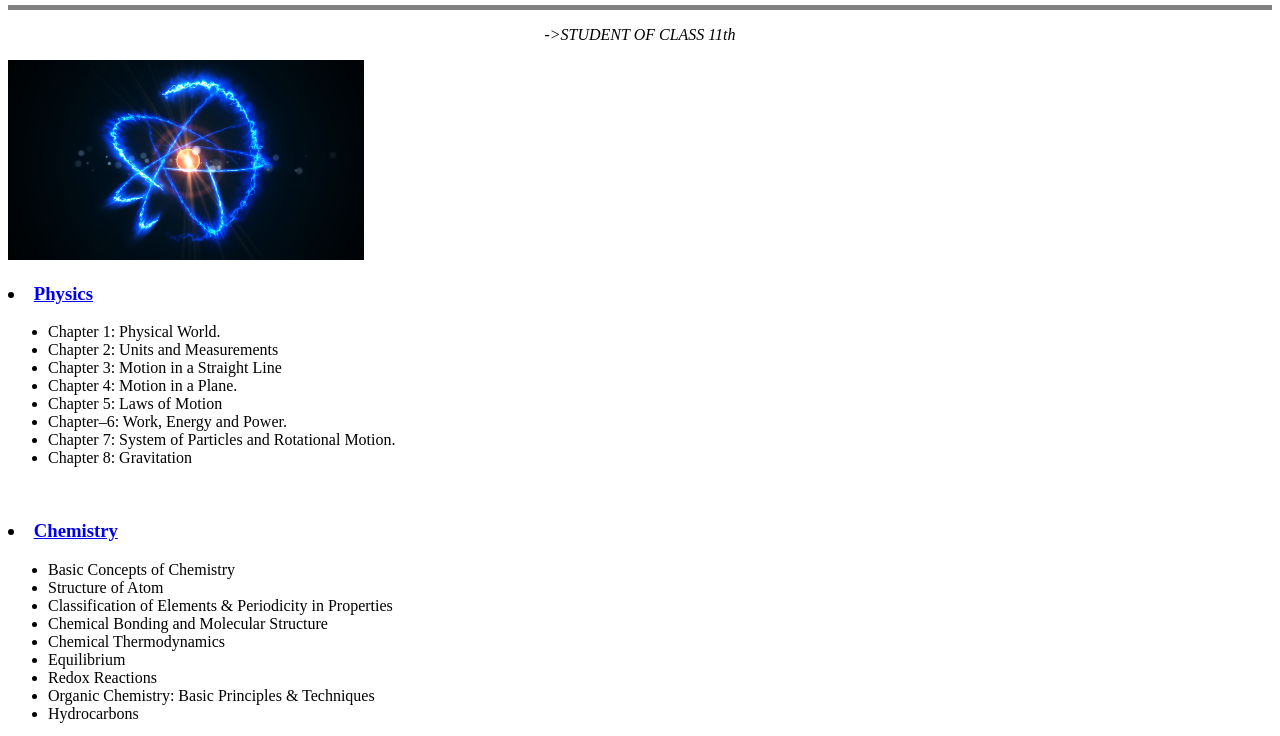
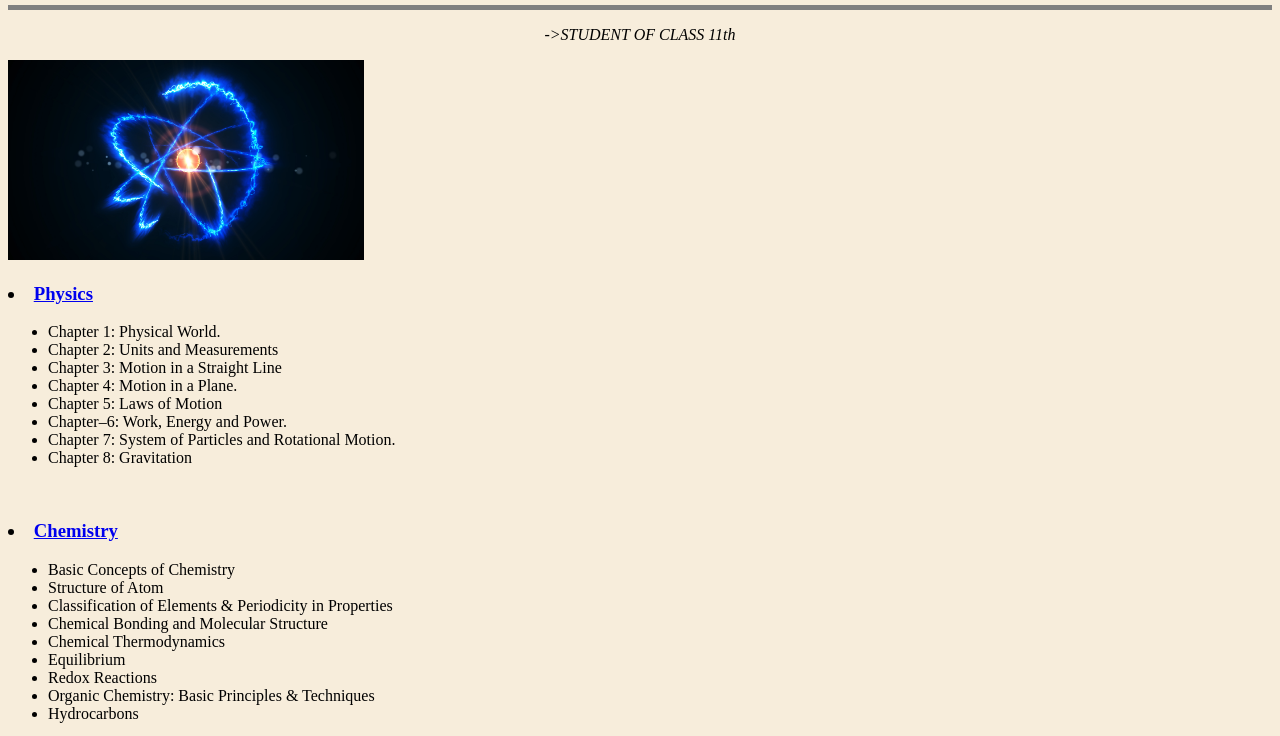
Before and after one commit to Kartiksrvstv/Study, a plain HTML site: page index.html in a window 1280 px wide. Shown: the part 140-876 px from the top of the page. Drawn offline with Linux system fonts and the light colour scheme.

Commit message:
Update index.html

```diff
--- a/index.html
+++ b/index.html
@@ -6,7 +6,7 @@
   <title>Kartik2</title>
 </head>
 
-<body>
+<body style="background-color: #F7EDDB">
   <hr size="5" noshade>
 
     <table cellspacing="5">
```
